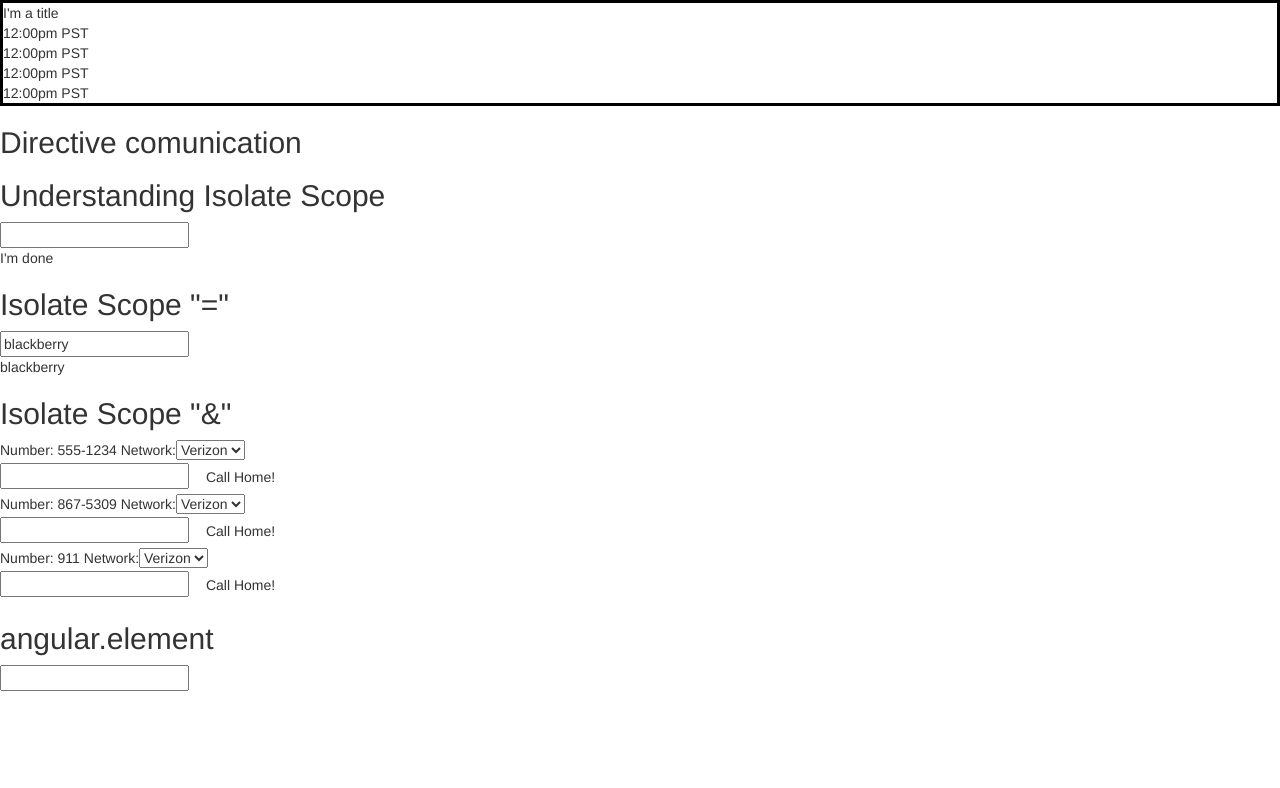
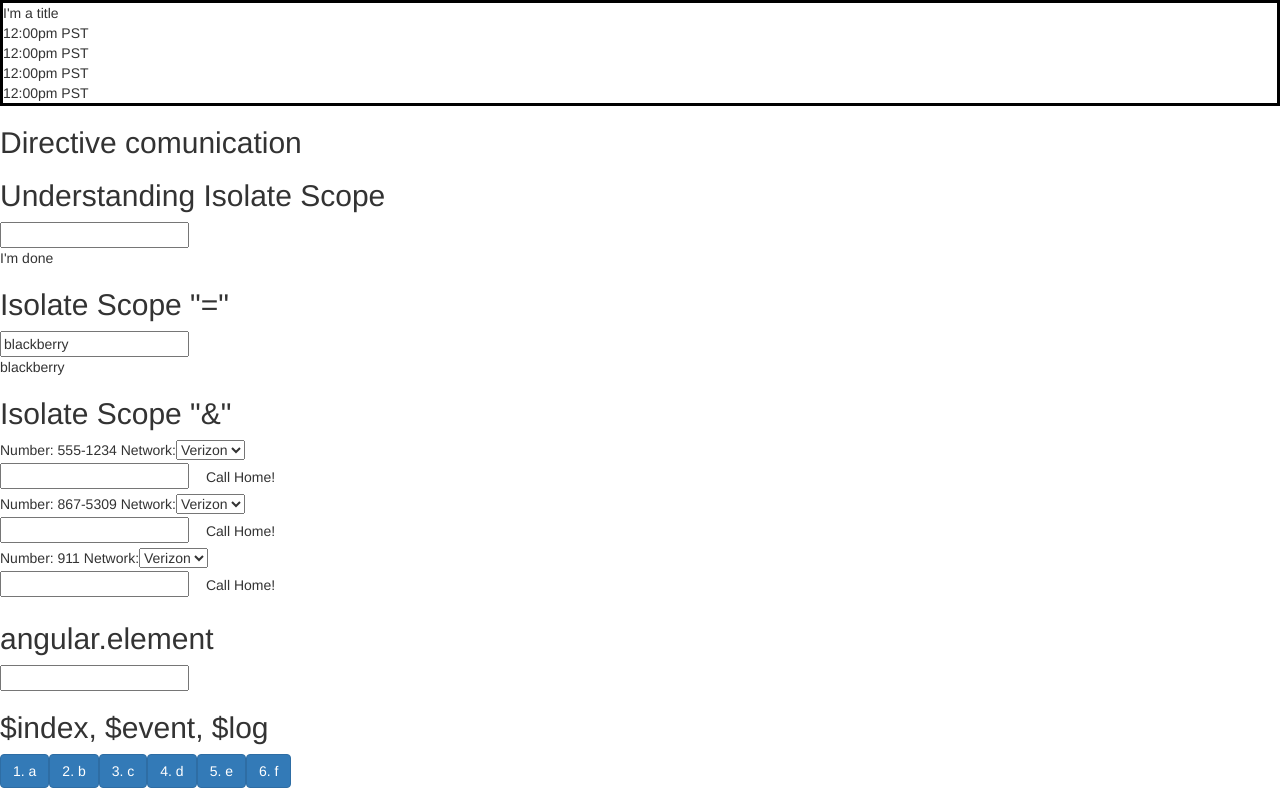
Before and after one commit to lsandrade/angular-tutorial, a plain HTML site: page index.html in a window 1280 px wide. Shown: the part 3221-4009 px from the top of the page. Before the commit the page ends 3912 px from the top, so only its background shows below. Drawn offline with nearby package versions, Linux system fonts and the light colour scheme.

Commit message:
$index, $event, $log

```diff
--- a/index.html
+++ b/index.html
@@ -317,5 +317,16 @@
     <h2>angular.element</h2>
     <dumb-password></dumb-password>
 </div>
+
+<div >
+    <h2>$index, $event, $log</h2>
+    <div class="btn btn-primary"
+            ng-repeat="item in 'abcdef'.split('')"
+            ng-click="$log.debug($event)">
+        {{$index + 1}}. {{item}}
+        {{ev.pageX}}
+    </div>
+
+</div>
 </body>
 </html>
--- a/js/app.js
+++ b/js/app.js
@@ -23,3 +23,13 @@ app.factory('getData', getData)
           console.log(num)
       })
 })
+
+    .config(function($logProvider){
+  $logProvider.debugEnabled(false);
+})
+.run(function($rootScope, $log){
+  $rootScope.$log = $log;
+})
+
+
+;
```
